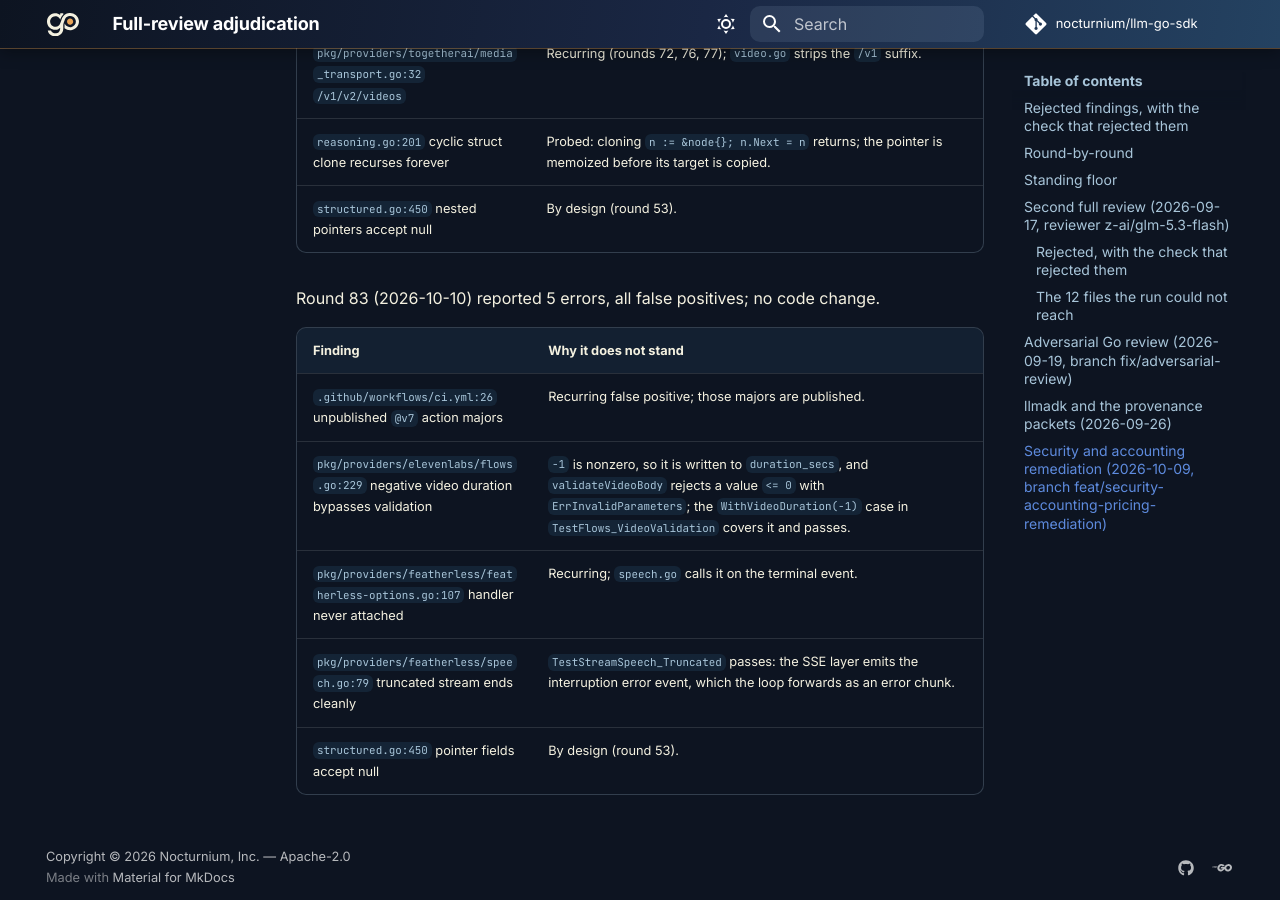
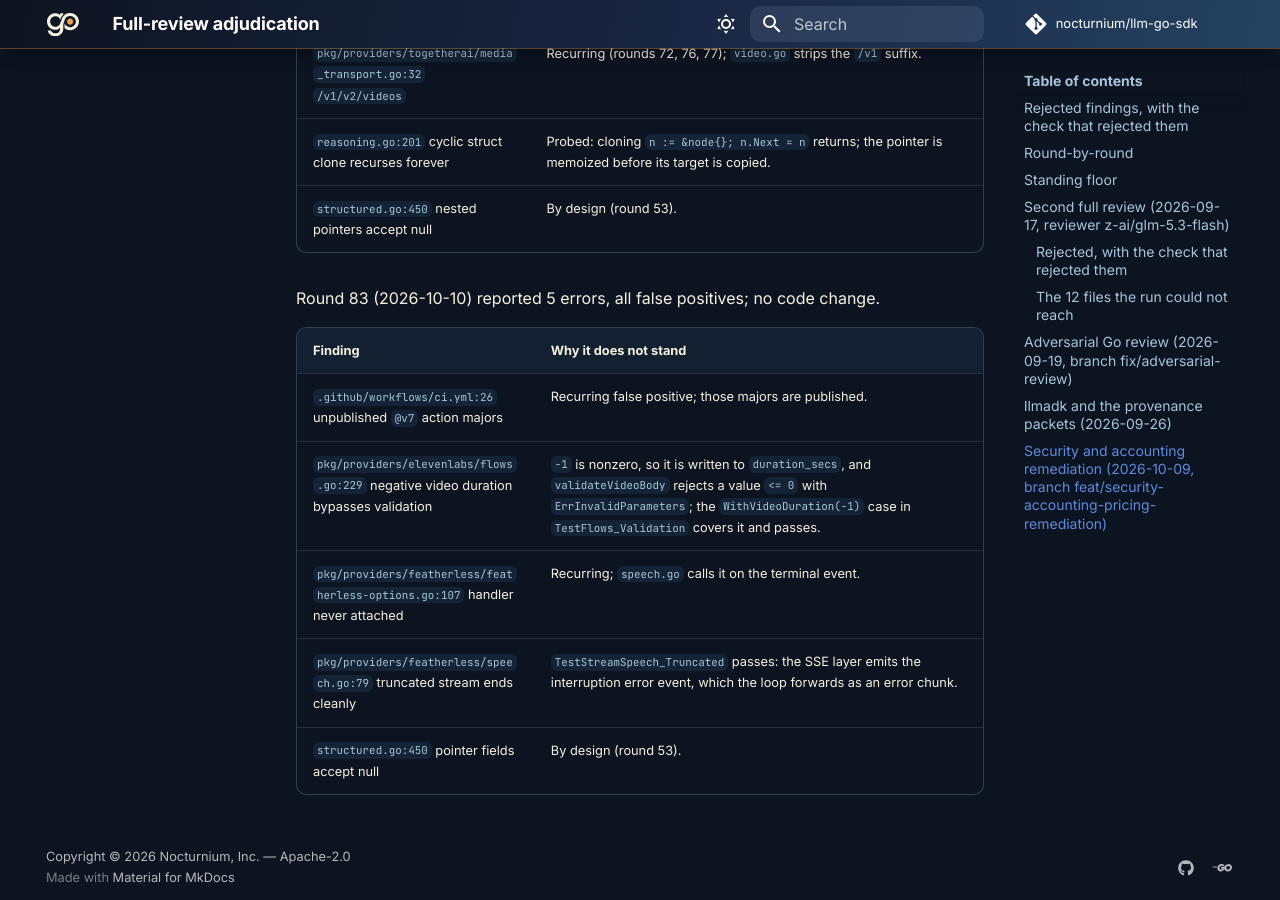
Before and after one commit to nocturnium/llm-go-sdk, an MkDocs documentation site: the page built from docs/nitpick-adjudication.md, in a window 1280 px wide and 900 px high, scrolled down 37417 px. Built offline with MkDocs 1.6.1 and Material for MkDocs 9.7.7, drawn with Linux system fonts in a browser that asks for light colours; comment, search, counter and statistics services are not loaded.

Commit message:
Name the right validation test in the round 83 adjudication

```diff
--- a/docs/nitpick-adjudication.md
+++ b/docs/nitpick-adjudication.md
@@ -894,7 +894,7 @@ Round 83 (2026-10-10) reported 5 errors, all false positives; no code change.
 | Finding | Why it does not stand |
 | --- | --- |
 | `.github/workflows/ci.yml:26` unpublished `@v7` action majors | Recurring false positive; those majors are published. |
-| `pkg/providers/elevenlabs/flows.go:229` negative video duration bypasses validation | `-1` is nonzero, so it is written to `duration_secs`, and `validateVideoBody` rejects a value `<= 0` with `ErrInvalidParameters`; the `WithVideoDuration(-1)` case in `TestFlows_VideoValidation` covers it and passes. |
+| `pkg/providers/elevenlabs/flows.go:229` negative video duration bypasses validation | `-1` is nonzero, so it is written to `duration_secs`, and `validateVideoBody` rejects a value `<= 0` with `ErrInvalidParameters`; the `WithVideoDuration(-1)` case in `TestFlows_Validation` covers it and passes. |
 | `pkg/providers/featherless/featherless-options.go:107` handler never attached | Recurring; `speech.go` calls it on the terminal event. |
 | `pkg/providers/featherless/speech.go:79` truncated stream ends cleanly | `TestStreamSpeech_Truncated` passes: the SSE layer emits the interruption error event, which the loop forwards as an error chunk. |
 | `structured.go:450` pointer fields accept null | By design (round 53). |
```
